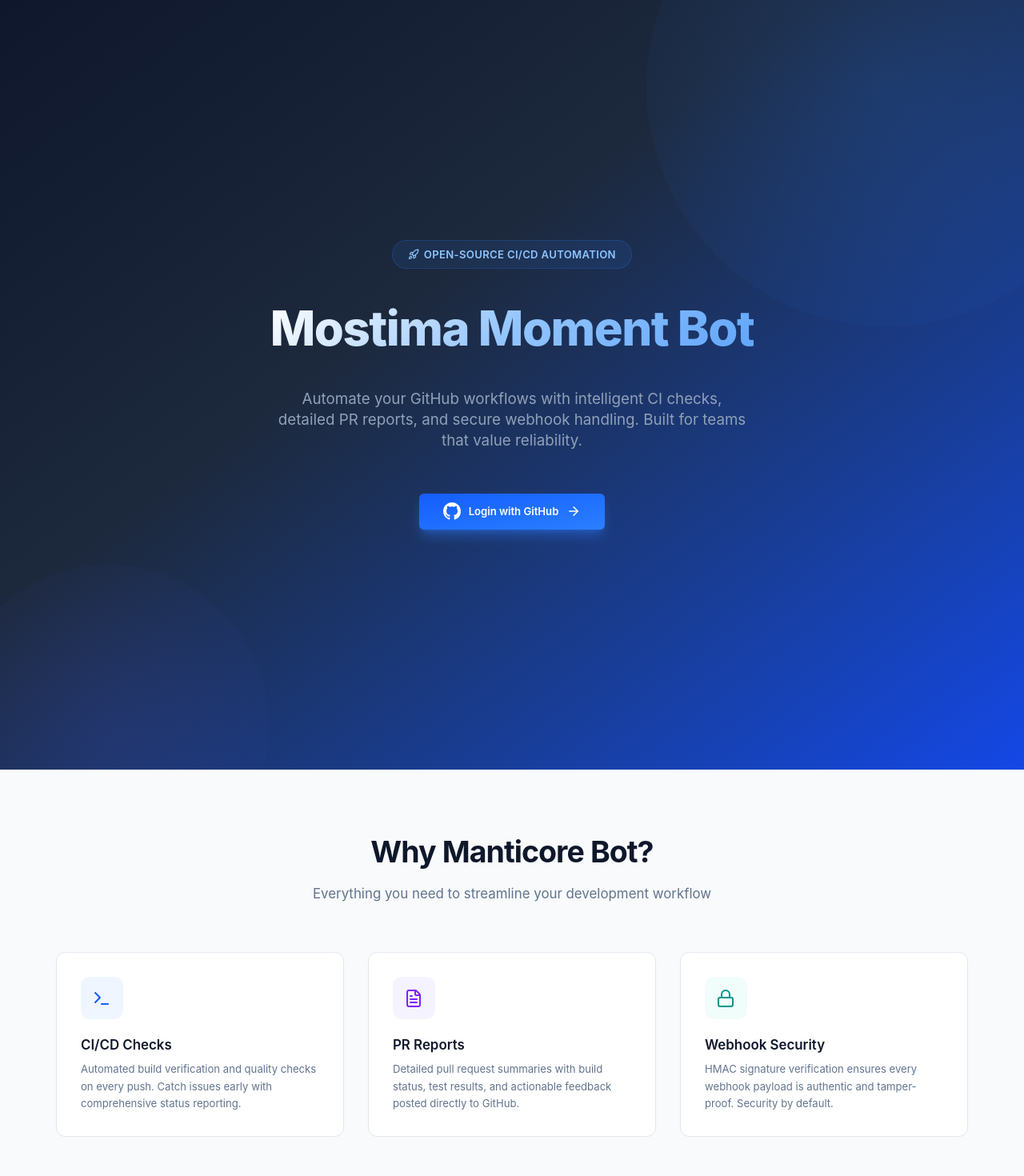
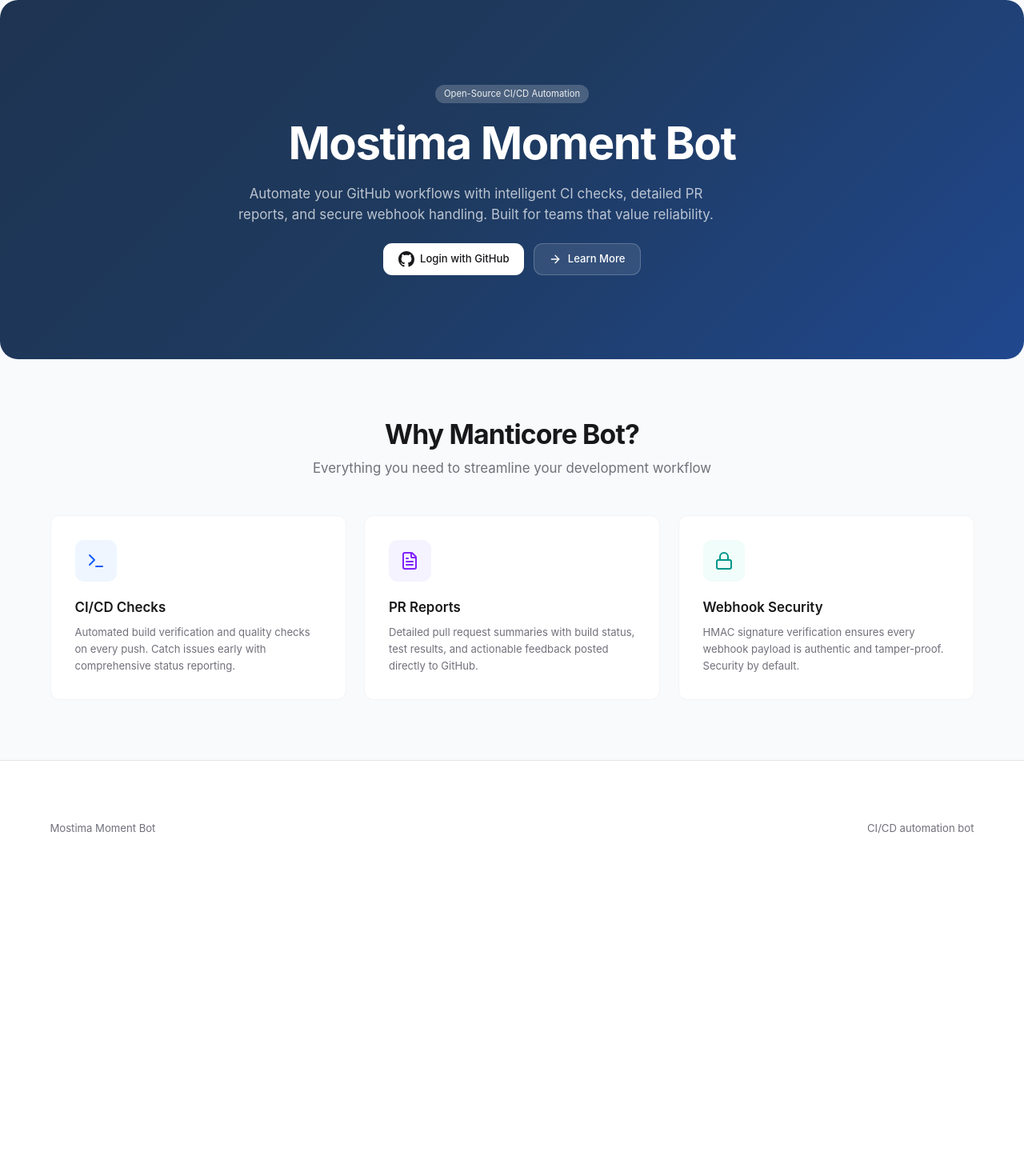
Before and after one commit to Jyf0214/Mostima-Moment-Bot, a Next.js app: page / in a window 1280 px wide. Shown: the top 1470 px of the page at 80% size. After the commit the page ends 1119 px from the top, so only its background shows below. Built offline with nearby package versions, Linux system fonts and the light colour scheme; no server answers.

Commit message:
refactor: 三个页面重写为使用自定义 UI 组件库
- index: HeroBanner + ProCard + Button + PageContainer
- env-error: StatusCard + ProCard + Button + PageContainer
- setup: Button + Input + ProCard + PageContainer
- 所有页面均从 @/components/ui 导入真实组件

```diff
--- a/src/pages/index.tsx
+++ b/src/pages/index.tsx
@@ -3,9 +3,13 @@
 import { useState, useEffect } from 'react';
 import { LogOut, Settings, Terminal, FileText, Lock, Rocket, ArrowRight } from 'lucide-react';
 import { useTranslation } from 'react-i18next';
+import { HeroBanner } from '@/components/ui/HeroBanner';
+import { ProCard } from '@/components/ui/ProCard';
+import { Button } from '@/components/ui/Button';
+import { PageContainer } from '@/components/ui/PageContainer';
 
 /* ------------------------------------------------------------------ */
-/*  Inline SVG — lucide-react v1 dropped brand icons                   */
+/*  Inline SVG — lucide-react has no GitHub brand icon                 */
 /* ------------------------------------------------------------------ */
 
 function GithubIcon({ size = 24 }: { size?: number }) {
@@ -30,49 +34,24 @@
 }
 
 /* ------------------------------------------------------------------ */
-/*  Color helpers — map FeatureCard color prop to Tailwind classes     */
+/*  Feature card icon color map                                        */
 /* ------------------------------------------------------------------ */
 
 const featureColorMap = {
-  blue: {
-    bg: 'bg-blue-50',
-    text: 'text-blue-600',
-  },
-  violet: {
-    bg: 'bg-violet-50',
-    text: 'text-violet-600',
-  },
-  teal: {
-    bg: 'bg-teal-50',
-    text: 'text-teal-600',
-  },
+  blue: { bg: 'bg-blue-50', text: 'text-blue-600' },
+  violet: { bg: 'bg-violet-50', text: 'text-violet-600' },
+  teal: { bg: 'bg-teal-50', text: 'text-teal-600' },
 } as const;
 
 /* ------------------------------------------------------------------ */
-/*  FeatureCard — self-contained card for the features grid            */
+/*  Feature card data                                                  */
 /* ------------------------------------------------------------------ */
 
-interface FeatureCardProps {
+interface FeatureItem {
   icon: React.ReactNode;
-  title: string;
-  description: string;
+  titleKey: string;
+  descKey: string;
   color: 'blue' | 'violet' | 'teal';
-}
-
-function FeatureCard({ icon, title, description, color }: FeatureCardProps) {
-  const colors = featureColorMap[color];
-
-  return (
-    <div className="group rounded-xl border border-slate-200 bg-white p-8 transition-all duration-200 hover:-translate-y-1 hover:shadow-xl">
-      <div
-        className={`mb-5 inline-flex h-14 w-14 items-center justify-center rounded-xl ${colors.bg} ${colors.text}`}
-      >
-        {icon}
-      </div>
-      <h3 className="mb-2 text-lg font-semibold text-slate-900">{title}</h3>
-      <p className="text-sm leading-relaxed text-slate-500">{description}</p>
-    </div>
-  );
 }
 
 /* ------------------------------------------------------------------ */
@@ -118,6 +97,53 @@
   };
 
   /* -------------------------------------------------------------- */
+  /*  Feature cards config                                          */
+  /* -------------------------------------------------------------- */
+
+  const features: FeatureItem[] = [
+    {
+      icon: <Terminal size={24} />,
+      titleKey: 'home.featureCicdTitle',
+      descKey: 'home.featureCicdDesc',
+      color: 'blue',
+    },
+    {
+      icon: <FileText size={24} />,
+      titleKey: 'home.featurePrTitle',
+      descKey: 'home.featurePrDesc',
+      color: 'violet',
+    },
+    {
+      icon: <Lock size={24} />,
+      titleKey: 'home.featureWebhookTitle',
+      descKey: 'home.featureWebhookDesc',
+      color: 'teal',
+    },
+  ];
+
+  /* -------------------------------------------------------------- */
+  /*  Hero buttons config                                           */
+  /* -------------------------------------------------------------- */
+
+  const heroButtons = user
+    ? [
+        {
+          label: t('home.dashboard'),
+          href: '/dashboard',
+          variant: 'primary' as const,
+          icon: <Settings size={18} />,
+        },
+      ]
+    : [
+        {
+          label: t('home.loginGithub'),
+          href: '/api/auth/login',
+          variant: 'primary' as const,
+          icon: <GithubIcon size={20} />,
+        },
+      ];
+
+  /* -------------------------------------------------------------- */
   /*  Loading state                                                  */
   /* -------------------------------------------------------------- */
 
@@ -134,127 +160,72 @@
   /* -------------------------------------------------------------- */
 
   return (
-    <div>
+    <div className="min-h-screen bg-slate-50">
       {/* ============================================================ */}
       {/* Hero Section                                                  */}
       {/* ============================================================ */}
-      <section className="relative flex min-h-screen items-center overflow-hidden bg-gradient-to-br from-slate-900 via-slate-800 via-40% to-blue-700">
-        {/* Decorative background orbs */}
-        <div className="pointer-events-none absolute -right-[10%] -top-[20%] h-[600px] w-[600px] rounded-full bg-radial-[circle] from-blue-500/15 to-transparent" />
-        <div className="pointer-events-none absolute -bottom-[15%] -left-[5%] h-[400px] w-[400px] rounded-full bg-radial-[circle] from-indigo-500/10 to-transparent" />
-
-        <div className="relative z-10 mx-auto w-full max-w-7xl px-4 py-80 sm:px-6 lg:px-8">
-          <div className="flex flex-col items-center gap-10">
-            {/* Tagline badge */}
-            <span className="inline-flex items-center gap-1.5 rounded-full border border-blue-500/20 bg-blue-500/10 px-5 py-2 text-sm font-semibold uppercase tracking-wide text-blue-300">
-              <Rocket size={14} />
-              {t('home.heroTagline')}
-            </span>
-
-            {/* Main title */}
-            <h1
-              className="text-center font-extrabold leading-tight tracking-tight"
-              style={{
-                fontSize: 'clamp(2.5rem, 5vw, 4rem)',
-                background: 'linear-gradient(135deg, #ffffff 0%, #93c5fd 50%, #60a5fa 100%)',
-                WebkitBackgroundClip: 'text',
-                WebkitTextFillColor: 'transparent',
-                backgroundClip: 'text',
-              }}
-            >
-              {t('app.title')}
-            </h1>
-
-            {/* Subtitle */}
-            <p
-              className="mx-auto max-w-[600px] text-center text-xl leading-7 text-slate-400"
-              style={{ fontSize: 'clamp(1rem, 2vw, 1.25rem)' }}
-            >
-              {t('home.heroDescription')}
-            </p>
-
-            {/* CTA Buttons */}
-            <div className="mt-4 flex flex-wrap items-center justify-center gap-4">
-              {user ? (
-                <>
-                  <a
-                    href="/dashboard"
-                    className="inline-flex items-center gap-2.5 rounded-md border-none bg-gradient-to-br from-blue-600 to-blue-500 px-8 py-3 text-sm font-semibold text-white shadow-lg shadow-blue-500/40 transition-all duration-200 hover:shadow-xl hover:shadow-blue-500/50"
-                  >
-                    <Settings size={20} />
-                    {t('home.dashboard')}
-                    <ArrowRight size={18} />
-                  </a>
-                  <button
-                    onClick={handleLogout}
-                    title={t('home.logout')}
-                    className="inline-flex h-12 w-12 items-center justify-center rounded-md border border-slate-400/20 text-slate-400 transition-colors hover:border-slate-400/40 hover:text-slate-300"
-                  >
-                    <LogOut size={20} />
-                  </button>
-                </>
-              ) : (
-                <a
-                  href="/api/auth/login"
-                  className="inline-flex items-center gap-2.5 rounded-md border-none bg-gradient-to-br from-blue-600 to-blue-500 px-8 py-3 text-sm font-semibold text-white shadow-lg shadow-blue-500/40 transition-all duration-200 hover:shadow-xl hover:shadow-blue-500/50"
-                >
-                  <GithubIcon size={22} />
-                  {t('home.loginGithub')}
-                  <ArrowRight size={18} />
-                </a>
-              )}
-            </div>
-          </div>
-        </div>
-      </section>
+      <HeroBanner
+        title={t('app.title')}
+        description={t('home.heroDescription')}
+        tips={t('home.heroTagline')}
+        gradient="linear-gradient(135deg, #0f172a 0%, #1e293b 30%, #1e3a5f 60%, #2563eb 100%)"
+        align="center"
+        size="large"
+        buttons={[
+          ...heroButtons,
+          ...(user
+            ? []
+            : [
+                {
+                  label: t('home.learnMore'),
+                  variant: 'ghost' as const,
+                  icon: <ArrowRight size={16} />,
+                  onClick: () => {
+                    document.getElementById('features')?.scrollIntoView({ behavior: 'smooth' });
+                  },
+                },
+              ]),
+        ]}
+      />
 
       {/* ============================================================ */}
       {/* Features Section                                              */}
       {/* ============================================================ */}
-      <section className="bg-slate-50 py-20">
-        <div className="mx-auto max-w-7xl px-4 sm:px-6 lg:px-8">
-          <div className="mb-16 flex flex-col items-center gap-3">
-            <h2
-              className="text-center font-bold tracking-tight text-slate-900"
-              style={{ fontSize: 'clamp(1.75rem, 3vw, 2.5rem)' }}
-            >
+      <section id="features">
+        <PageContainer maxWidth="7xl" padding="wide">
+          <div className="mb-12 text-center">
+            <h2 className="text-3xl font-bold tracking-tight text-zinc-900 sm:text-4xl">
               {t('home.featuresTitle')}
             </h2>
-            <p className="text-center text-lg text-slate-500 max-w-[500px]">
-              {t('home.featuresSubtitle')}
-            </p>
+            <p className="mt-3 text-lg text-zinc-500">{t('home.featuresSubtitle')}</p>
           </div>
 
-          <div className="grid grid-cols-1 gap-8 sm:grid-cols-2 md:grid-cols-3">
-            <FeatureCard
-              icon={<Terminal size={24} />}
-              title={t('home.featureCicdTitle')}
-              description={t('home.featureCicdDesc')}
-              color="blue"
-            />
-            <FeatureCard
-              icon={<FileText size={24} />}
-              title={t('home.featurePrTitle')}
-              description={t('home.featurePrDesc')}
-              color="violet"
-            />
-            <FeatureCard
-              icon={<Lock size={24} />}
-              title={t('home.featureWebhookTitle')}
-              description={t('home.featureWebhookDesc')}
-              color="teal"
-            />
+          <div className="grid grid-cols-1 gap-6 sm:grid-cols-2 lg:grid-cols-3">
+            {features.map((feat) => {
+              const colors = featureColorMap[feat.color];
+              return (
+                <ProCard key={feat.titleKey} hoverable bordered padding="p-8">
+                  <div
+                    className={`mb-5 inline-flex h-14 w-14 items-center justify-center rounded-xl ${colors.bg} ${colors.text}`}
+                  >
+                    {feat.icon}
+                  </div>
+                  <h3 className="mb-2 text-lg font-semibold text-zinc-900">{t(feat.titleKey)}</h3>
+                  <p className="text-sm leading-relaxed text-zinc-500">{t(feat.descKey)}</p>
+                </ProCard>
+              );
+            })}
           </div>
-        </div>
+        </PageContainer>
       </section>
 
       {/* ============================================================ */}
       {/* User Profile Section (logged in only)                        */}
       {/* ============================================================ */}
       {user && (
-        <section className="bg-white py-16">
-          <div className="mx-auto max-w-2xl px-4">
-            <div className="rounded-xl border border-slate-200 p-8 shadow-sm">
+        <section>
+          <PageContainer maxWidth="3xl" padding="default">
+            <ProCard bordered padding="p-8">
               <div className="flex flex-wrap items-center justify-between gap-4">
                 {/* Left — avatar + info */}
                 <div className="flex items-center gap-4">
@@ -265,55 +236,58 @@
                   />
                   <div>
                     <div className="flex items-center gap-2.5">
-                      <span className="text-lg font-semibold text-slate-900">
+                      <span className="text-lg font-semibold text-zinc-900">
                         {user.githubLogin}
                       </span>
                       <span
                         className={`inline-flex items-center rounded px-2 py-0.5 text-xs font-medium ${
-                          user.isAdmin ? 'bg-blue-50 text-blue-700' : 'bg-slate-100 text-slate-600'
+                          user.isAdmin ? 'bg-blue-50 text-blue-700' : 'bg-zinc-100 text-zinc-600'
                         }`}
                       >
                         {user.isAdmin ? t('home.roleAdmin') : t('home.roleUser')}
                       </span>
                     </div>
-                    <p className="mt-0.5 text-sm text-slate-500">{t('home.welcomeBack')}</p>
+                    <p className="mt-0.5 text-sm text-zinc-500">{t('home.welcomeBack')}</p>
                   </div>
                 </div>
 
                 {/* Right — action buttons */}
                 <div className="flex items-center gap-2.5">
-                  <a
-                    href="/dashboard"
-                    className="inline-flex items-center gap-2 rounded-md bg-gradient-to-br from-blue-600 to-blue-500 px-5 py-2.5 text-sm font-medium text-white shadow-sm shadow-blue-500/30 transition-shadow hover:shadow-md"
+                  <Button
+                    variant="primary"
+                    size="md"
+                    icon={<Settings size={16} />}
+                    onClick={() => {
+                      window.location.href = '/dashboard';
+                    }}
                   >
-                    <Settings size={18} />
                     {t('home.dashboard')}
-                  </a>
-                  <button
+                  </Button>
+                  <Button
+                    variant="danger"
+                    size="md"
+                    icon={<LogOut size={16} />}
                     onClick={handleLogout}
-                    className="inline-flex items-center gap-2 rounded-md bg-red-50 px-5 py-2.5 text-sm font-medium text-red-600 transition-colors hover:bg-red-100"
                   >
-                    <LogOut size={18} />
                     {t('home.logout')}
-                  </button>
+                  </Button>
                 </div>
               </div>
-            </div>
-          </div>
+            </ProCard>
+          </PageContainer>
         </section>
       )}
 
       {/* ============================================================ */}
       {/* Footer                                                        */}
       {/* ============================================================ */}
-      <footer className="bg-slate-900 py-10">
-        <div className="mx-auto max-w-7xl px-4 sm:px-6 lg:px-8">
-          <hr className="mb-6 border-slate-800" />
+      <footer className="border-t border-zinc-200 bg-white py-10">
+        <PageContainer maxWidth="7xl" padding="compact">
           <div className="flex flex-wrap items-center justify-between gap-4">
-            <span className="text-sm text-slate-600">{t('app.title')}</span>
-            <span className="text-sm text-slate-600">{t('app.description')}</span>
+            <span className="text-sm text-zinc-500">{t('app.title')}</span>
+            <span className="text-sm text-zinc-500">{t('app.description')}</span>
           </div>
-        </div>
+        </PageContainer>
       </footer>
     </div>
   );
```
Also changed, not shown: src/pages/env-error.tsx (+48 -59 lines), src/pages/setup.tsx (+137 -110 lines).
